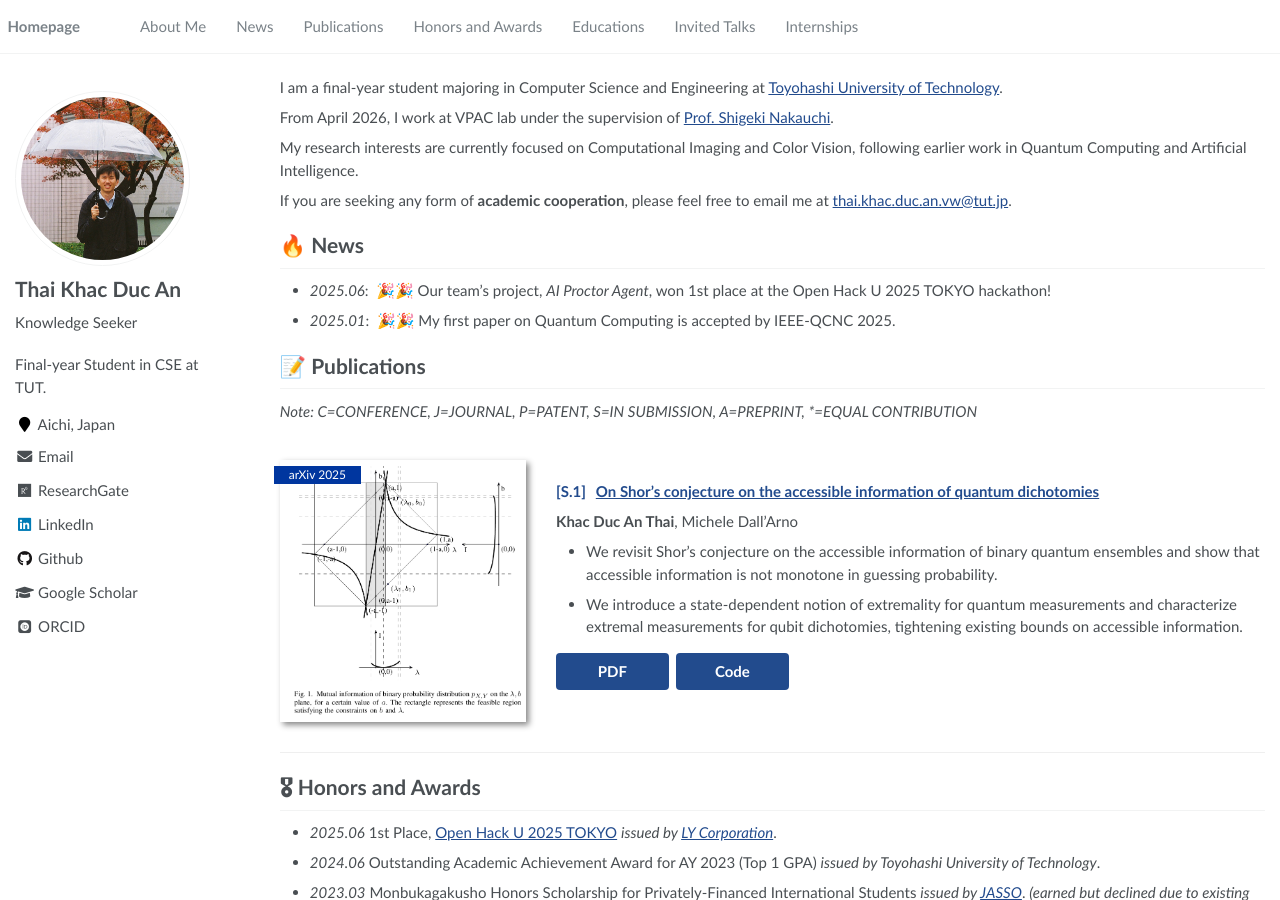
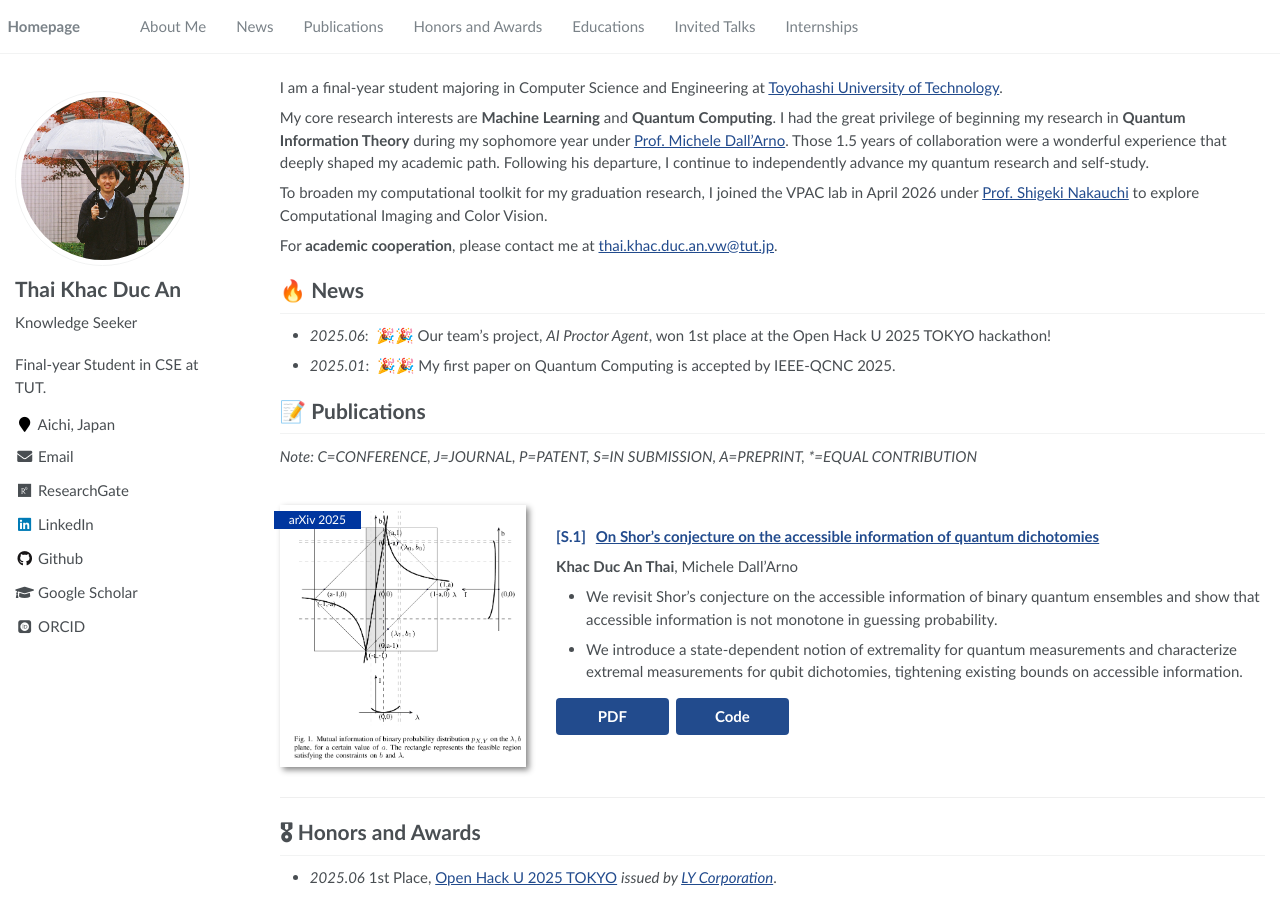
Before and after one commit to AlphaAn/alphaan.github.io, a Jekyll site: the page built from _pages/about.md, in a window 1280 px wide and 900 px high. Built offline with Jekyll 4.4.1, drawn with Linux system fonts in a browser that asks for light colours; some web fonts are replaced.

Commit message:
Update "About Me" contents

```diff
--- a/_pages/about.md
+++ b/_pages/about.md
@@ -17,13 +17,13 @@ redirect_from:
 
 <span class='anchor' id='about-me'></span>
 
-I am a final-year student majoring in Computer Science and Engineering at <a href='https://www.tut.ac.jp/'> Toyohashi University of Technology</a>.
+I am a final-year student majoring in Computer Science and Engineering at <a href="https://www.tut.ac.jp/">Toyohashi University of Technology</a>.
 
-From April 2026, I work at VPAC lab under the supervision of <a href='https://scholar.google.com/citations?user=xvjT34gAAAAJ'>Prof. Shigeki Nakauchi</a>.
+My core research interests are <strong>Machine Learning</strong> and <strong>Quantum Computing</strong>. I had the great privilege of beginning my research in <strong>Quantum Information Theory</strong> during my sophomore year under <a href="https://researchmap.jp/dallarno?lang=en">Prof. Michele Dall'Arno</a>. Those 1.5 years of collaboration were a wonderful experience that deeply shaped my academic path. Following his departure, I continue to independently advance my quantum research and self-study.
 
-My research interests are currently focused on Computational Imaging and Color Vision, following earlier work in Quantum Computing and Artificial Intelligence.
+To broaden my computational toolkit for my graduation research, I joined the VPAC lab in April 2026 under <a href="https://scholar.google.com/citations?user=xvjT34gAAAAJ">Prof. Shigeki Nakauchi</a> to explore Computational Imaging and Color Vision.
 
-If you are seeking any form of <strong>academic cooperation</strong>, please feel free to email me at <a href="mailto:thai.khac.duc.an.vw@tut.jp">thai.khac.duc.an.vw@tut.jp</a>.
+For <strong>academic cooperation</strong>, please contact me at <a href="mailto:thai.khac.duc.an.vw@tut.jp">thai.khac.duc.an.vw@tut.jp</a>.
 
 # 🔥 News
 
```
